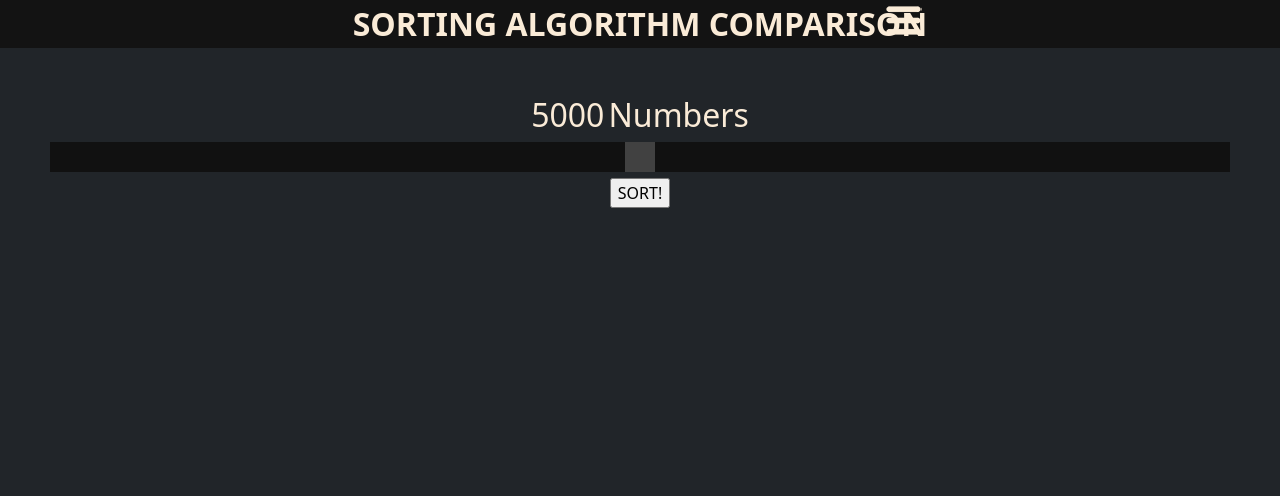
After one commit to MaciejKarasek/Project-hub, a Flask app: page /sorting in a window 1280 px wide. The commit adds this page. Shown: the top 496 px of the page. Run offline with Flask 2, Linux system fonts and the light colour scheme.

Commit message:
cosmetics update

```diff
--- a/app.py
+++ b/app.py
@@ -49,13 +49,13 @@ def rps():
             session['P'] = 0
         return render_template("rps.html", bot = session.get('B'), player = session.get('P'))
 
-@app.route('/merge', methods=["GET", "POST"])
-def merge():
+@app.route('/sorting', methods=["GET", "POST"])
+def sorting():
     if request.method == "POST":
         n = int(request.form["slider"])
         if not isinstance(n, int):
             flash("WRONG INPUT", "lost")
-            return redirect("/merge")
+            return redirect("/sorting")
         arr = random.randint(1, n, n)
         st = time.time()
         sorted = sort.insertsort(arr.copy())
@@ -86,9 +86,9 @@ def merge():
         session['algorithms'] = algorithms
         print(algorithms)
         flash("SORTED", "won")
-        return redirect("/merge")
+        return redirect("/sorting")
 
     if session.get('algorithms'):
-        return render_template("merge.html", algorithms = session.get('algorithms'))
+        return render_template("sorting.html", algorithms = session.get('algorithms'))
     else:
-        return render_template("merge.html")
+        return render_template("sorting.html")
--- a/templates/index.html
+++ b/templates/index.html
@@ -12,8 +12,8 @@
         <form action="/rps">
         <button type="submit" class="btn-index" style="background: url(static/rps.png)"></button>
         </form>
-        <form action="/merge">
-        <button type="submit" class="btn-index" style="background: url(static/merge.png)"></button>
+        <form action="/sorting">
+        <button type="submit" class="btn-index" style="background: url(static/sorting.png)"></button>
         </form>
     </div>
 {% endblock %}
--- a/templates/rps.html
+++ b/templates/rps.html
@@ -20,7 +20,7 @@
         </div>
     <div class="offcanvas-body">
         <div class="pick"><a class="option" href="/rps">Rock Paper Scissors</a></div>
-        <div><a class="option" href="/merge">Merge sort</a></div>
+        <div><a class="option" href="/sorting">Sorting algorithms</a></div>
     </div>
     </div>
     <div id="line">
--- /dev/null
+++ b/templates/sorting.html
@@ -0,0 +1,46 @@
+{% extends "layout.html" %}
+
+{% block title %}
+    PROJECTS
+{% endblock %}
+{% block head %}
+    <div id="menudiv">
+        <div id="headertext">SORTING ALGORITHM COMPARISON
+        <button class="btnmenu btn btn-primary" type="button" data-bs-toggle="offcanvas" data-bs-target="#offcanvasRight" aria-controls="offcanvasRight" style="background: url(static/menu.png)"></button>
+        </div>
+    </div>
+{% endblock %}
+{% block main %}
+    <div class="offcanvas offcanvas-end" tabindex="-1" id="offcanvasRight" aria-labelledby="offcanvasRightLabel" style="background-color:#212529;">
+        <div class="offcanvas-header">
+        <h5 id="offcanvasRightLabel"><a href="/">PROJECTS</a></h5>
+        <button type="button" class="btn-close text-reset btn-close-white" data-bs-dismiss="offcanvas" aria-label="Close"></button>
+        </div>
+    <div class="offcanvas-body">
+        <div><a class="option" href="/rps">Rock Paper Scissors</a></div>
+        <div class="pick"><a class="pick option" href="/sorting">Sorting algorithms</a></div>
+    </div>
+    </div>
+    <div>
+        <h2 id="demo" style="display:inline-block;"></h2> <h2 style="display:inline-block;">Numbers</h2>
+    </div>
+    <form method="post" action="">
+        <input type="range" min="2" max="10000" value="5000" name ='slider' class="slider" id="numbers">
+        <br>
+        <input type="submit" value="SORT!">
+    </form>
+    {% if algorithms %}
+    <table class="table table-dark">
+        <thead>
+            <tr>
+                <th>Algorithm</th><th>Time</th>
+            </tr>
+        </thead>
+        <tbody>
+                {% for algorithm in algorithms %}
+                    <tr><td>{{algorithm.0}}</td><td>{{algorithm.1}}</td></tr>
+                {% endfor %}
+        </tbody>
+    </table>
+    {% endif %}
+{% endblock %}
```
Also changed, not shown: static/merge.png (deleted), static/sorting.png (added).
